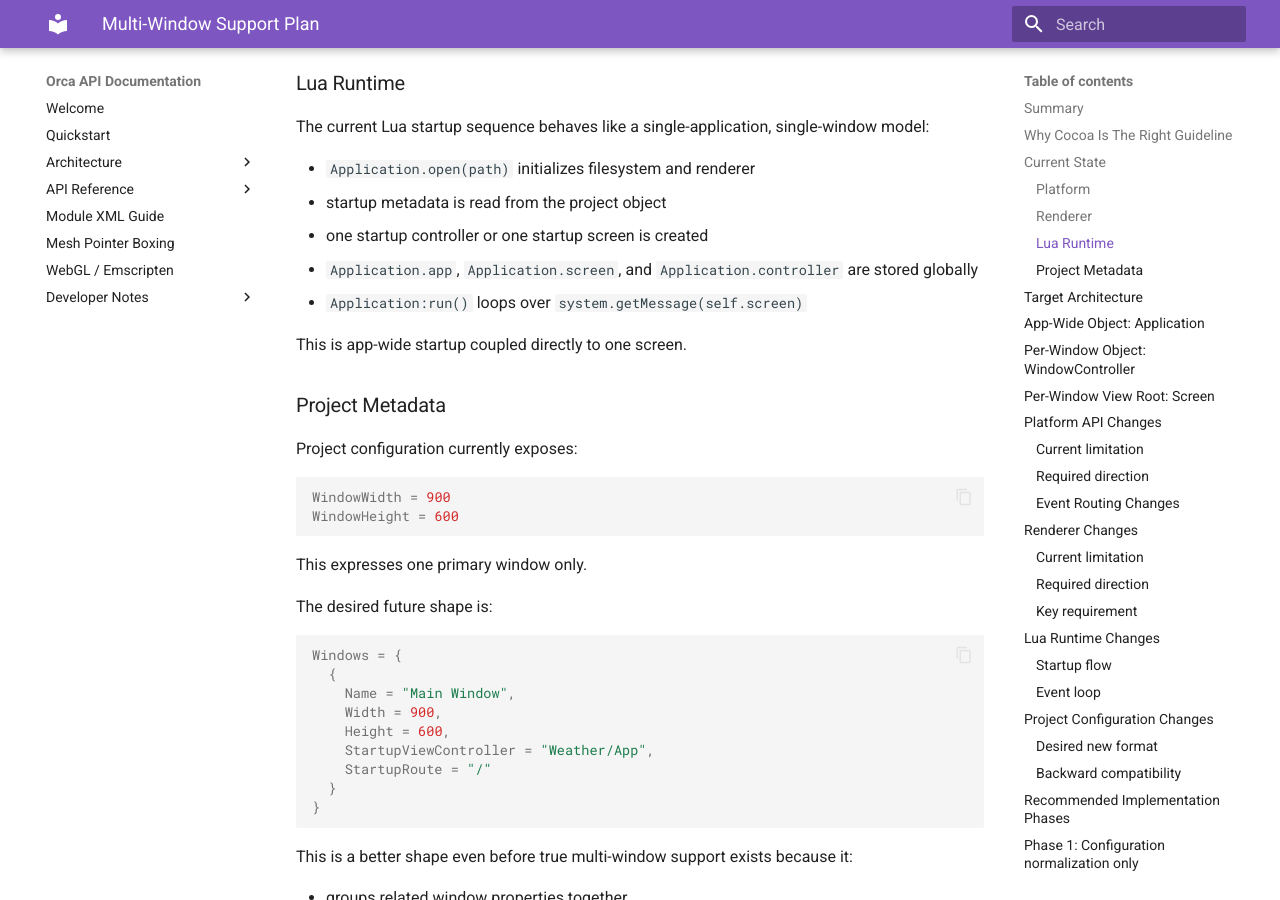
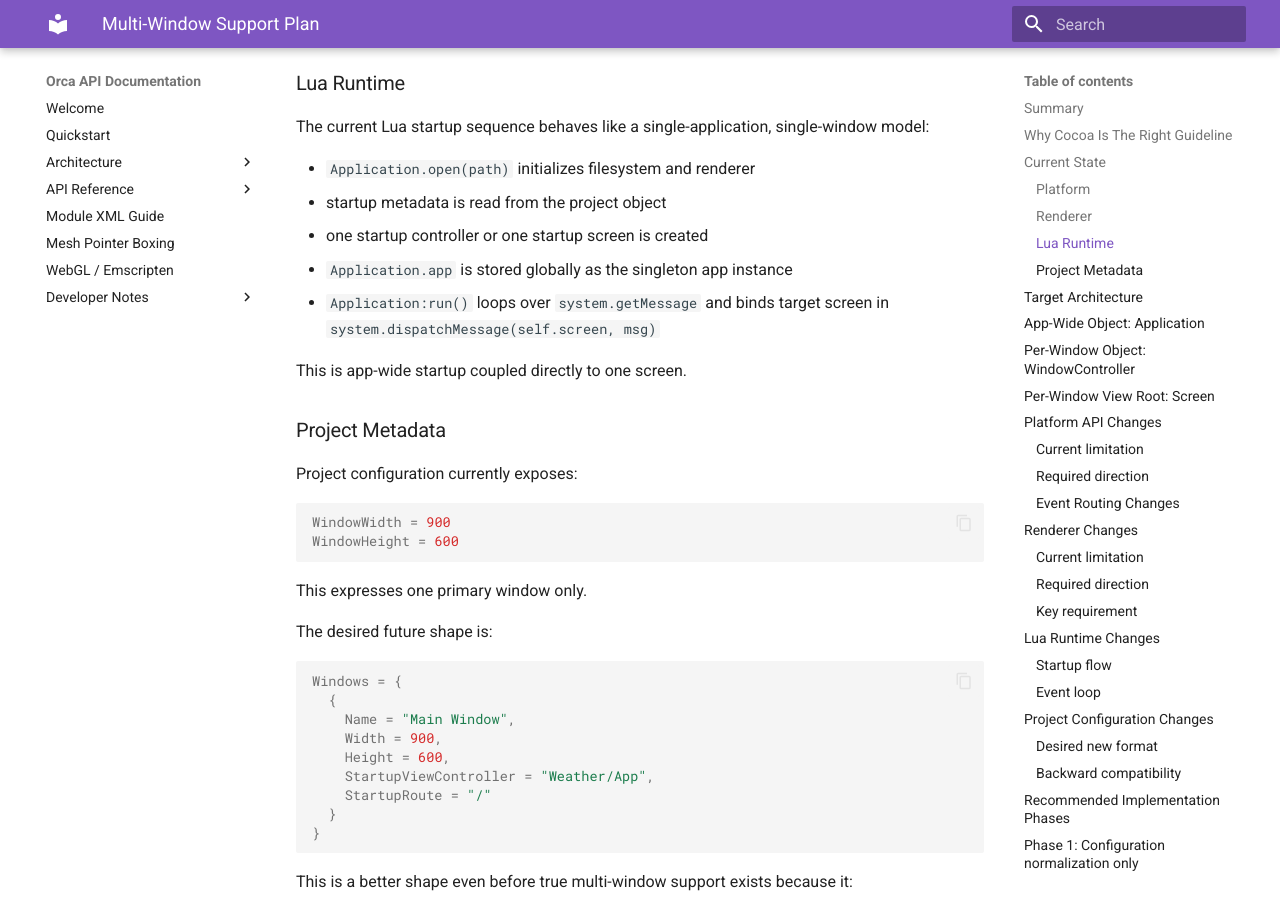
Before and after one commit to corepunch/orca, an MkDocs documentation site: the page built from docs/multi-window-plan.md, in a window 1280 px wide and 900 px high, scrolled down 2479 px. Built offline with MkDocs 1.6.1 and Material for MkDocs 9.7.7, drawn with Linux system fonts in a browser that asks for light colours; some of the changed text lies outside the part shown.

Commit message:
Add test for run dispatching to screen
Clarify multi-window dispatch behavior in docs and add a unit test to verify Application:run forwards messages to system.dispatchMessage with the current screen.

- docs/multi-window-plan.md: Update wording to note Application.app is the global singleton and that Application:run should loop over system.getMessage and bind the target screen when calling system.dispatchMessage(screen, msg). Also rephrase the warning about keeping a single global screen reference.
- tests/application_spec.moon: Require orca.system and orca.filesystem and add test_run_dispatches_with_screen which mocks system.getMessage, system.dispatchMessage, system.translateMessage, and filesystem.hasChangedFiles. The test ensures run passes the current screen and message to system.dispatchMessage.

````diff
--- a/docs/multi-window-plan.md
+++ b/docs/multi-window-plan.md
@@ -87,8 +87,8 @@
 - `Application.open(path)` initializes filesystem and renderer
 - startup metadata is read from the project object
 - one startup controller or one startup screen is created
-- `Application.app`, `Application.screen`, and `Application.controller` are stored globally
-- `Application:run()` loops over `system.getMessage(self.screen)`
+- `Application.app` is stored globally as the singleton app instance
+- `Application:run()` loops over `system.getMessage` and binds target screen in `system.dispatchMessage(self.screen, msg)`
 
 This is app-wide startup coupled directly to one screen.
 
@@ -360,7 +360,7 @@
 ```lua
 function Application:run()
   while true do
-    for msg in system.getMessage() do
+    for msg in system.getMessage do
       local window = self:window_for_message(msg)
       if window then
         window:dispatch_message(msg)
@@ -560,7 +560,7 @@
 
 ### Trap 2: Keeping one global `screen`
 
-Do not keep `Application.screen` as the only true screen once multi-window support begins.
+Do not keep a single global screen reference as the only true screen once multi-window support begins.
 
 That design blocks per-window event routing and makes repaint logic incorrect.
 
````
Also changed, not shown: 1 other file.
